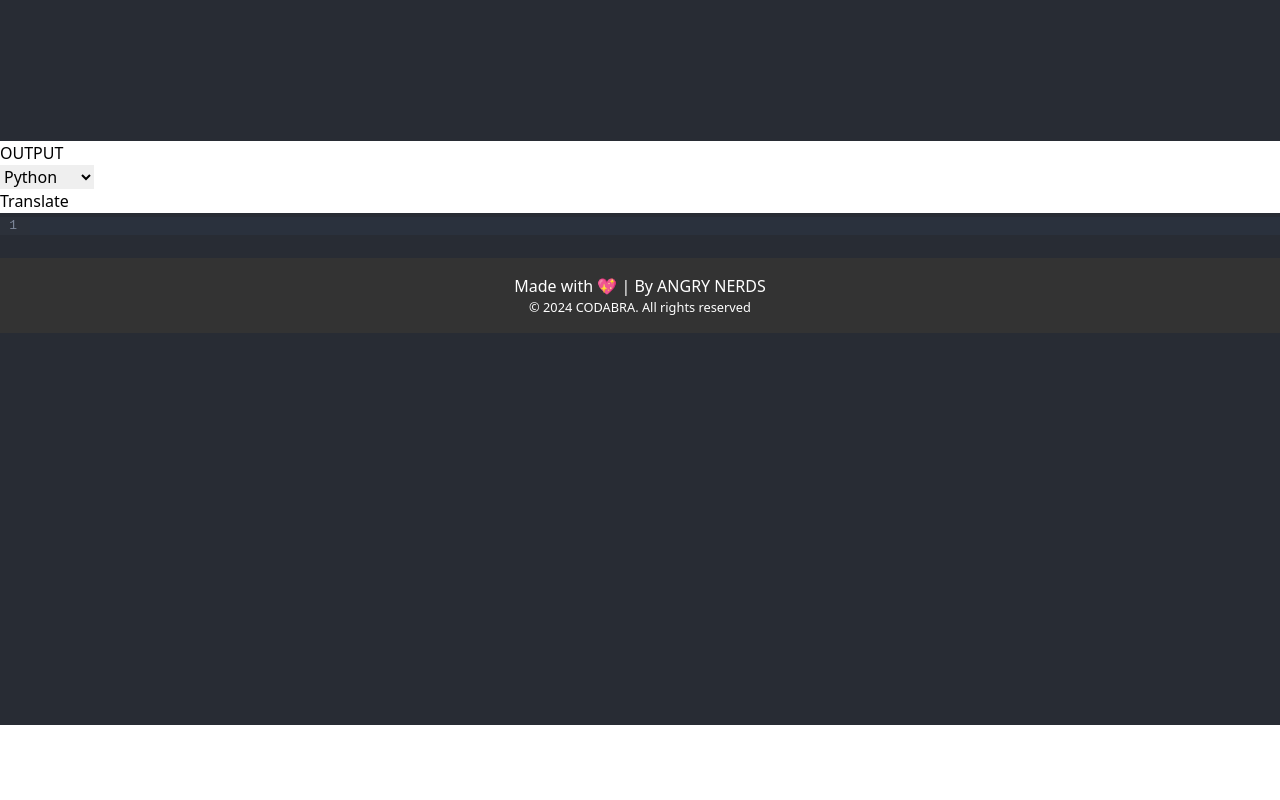
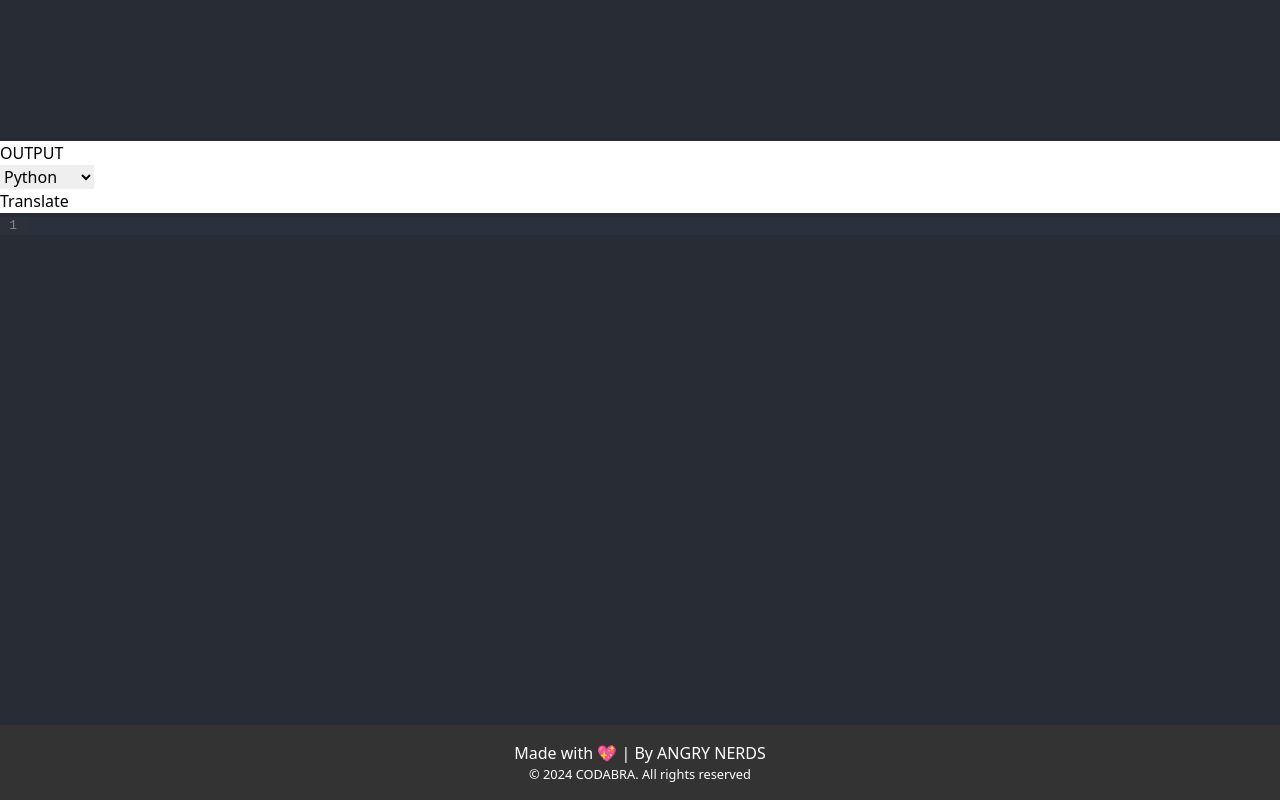
Before and after one commit to AngryNerd11/Codabra, a React (Vite) app in the folder client/: page / in a window 1280 px wide. Shown: the part 467-1267 px from the top of the page. Before the commit the page ends 1192 px from the top, so only its background shows below. Built offline with nearby package versions, Linux system fonts and the light colour scheme.

Commit message:
minor changes

```diff
--- a/client/src/App.jsx
+++ b/client/src/App.jsx
@@ -72,8 +72,9 @@ const App = () => {
           <Output language={language} code={output} />
         </div>
       </div>
-
+    <div className='mt-2'>
       <Footer />
+    </div>
     </div>
   );
 };
--- a/client/src/components/Footer.jsx
+++ b/client/src/components/Footer.jsx
@@ -14,10 +14,11 @@ const footerStyle = {
   color: '#fff',
   textAlign: 'center',
   padding: '1rem',
-  position: 'fixed',
+  position: 'relative',
   left: '0',
   bottom: '0',
   width: '100%'
+
 };
 
 const textStyle = {
```
